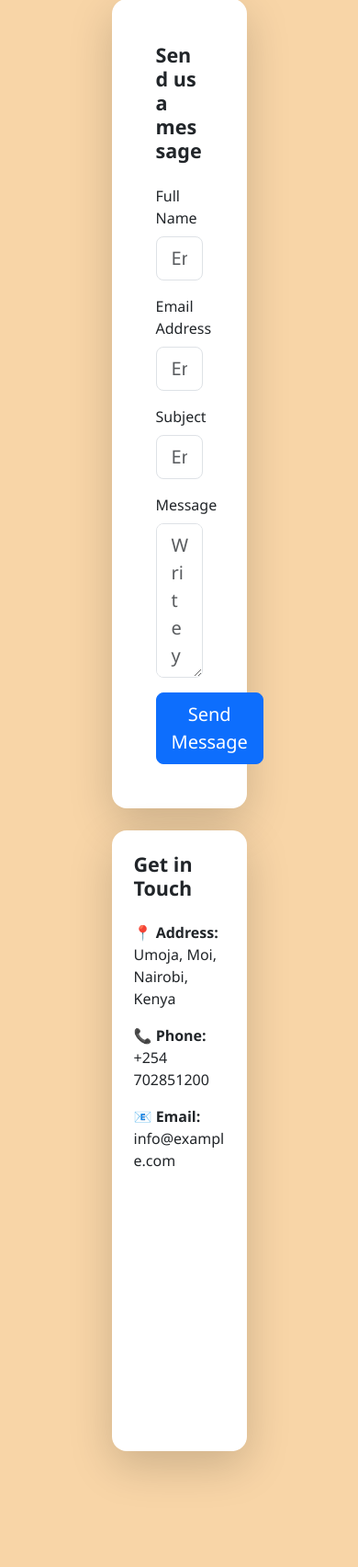
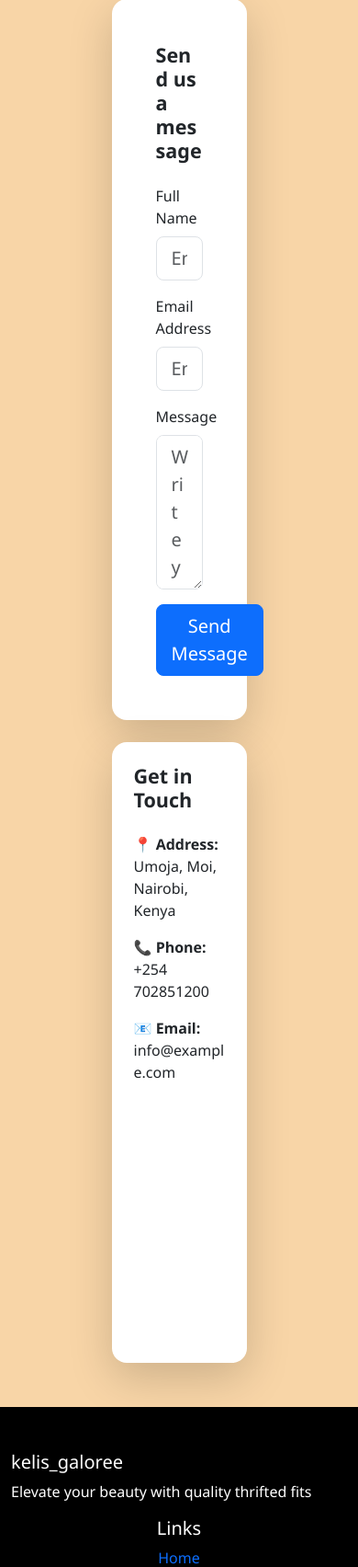
Before and after one commit to sadah00/Delly, a Flask app: page /contact in a window 390 px wide. Shown: the part 290-1994 px from the top of the page at 92% size. Run offline with Flask 3, Linux system fonts and the light colour scheme; grey boxes are pictures that could not be loaded.

Commit message:
contact.html

```diff
--- a/main.py
+++ b/main.py
@@ -12,9 +12,12 @@
 def home():
     return render_template("index.html")
 
-@app.route('/contact')
+@app.route('/contact',methods=['GET', 'POST'])
 def contact():
-    return render_template("contact.html")
+    if request.method == 'POST':
+        # Process form data here
+        return render_template('contact.html', success=True)
+    return render_template('contact.html', success=False)
 
 @app.route('/login', methods=['GET', 'POST'])
 def login():
@@ -51,8 +54,10 @@
             hashed_password = bcrypt.generate_password_hash(password).decode('utf-8')
             new_user = (name,email,phone_number,hashed_password)
             insert_user(new_user)
+            print("User Registered Successfully........")
             flash("User registered successfully","success")
-            return redirect(url_for('register'))
+            # print("message flashed Successfully........")
+            return redirect(url_for('shop'))
 
         else:
             flash("User already exists,please login","danger")
--- a/templates/base.html
+++ b/templates/base.html
@@ -72,6 +72,21 @@
         </nav>
 
 
+        <div class="flash-container" style="position: fixed; top: 20px; left: 50%; transform: translateX(-50%); z-index: 9999; width: 100%;
+            max-width: 600px;">
+            {% with messages = get_flashed_messages(with_categories=true) %} {% if
+            messages %} {% for category, message in messages %}
+            <div class="alert alert-{{ category }} alert-dismissible fade show" role="alert">
+                {{ message }}
+                <button type="button" class="btn-close" data-bs-dismiss="alert"></button>
+            </div>
+            {% endfor %} {% endif %} {% endwith %}
+        </div>
+
+
+        <div>
+
+
 
 
             {% block content %}
@@ -106,8 +121,8 @@
 
                 </div>
                 <div class="whatsapp">
-                <a href="https://wa.me/254702851200" target="_blank"><i
-                        class="fa-brands fa-square-whatsapp fa-2xl" style="color: #2b9158;"></i></a>
+                    <a href="https://wa.me/254702851200" target="_blank"><i class="fa-brands fa-square-whatsapp fa-2xl"
+                            style="color: #2b9158;"></i></a>
                 </div>
 
             </div>
--- a/templates/contact.html
+++ b/templates/contact.html
@@ -15,48 +15,59 @@
             <div class="row g-4">
 
                 <!-- Contact Form -->
-                <div class="col-md-6">
+                <div class="col-md-12 w-100">
                     <div class="card shadow-lg border-0 rounded-4 h-100">
-                        <div class="card-body p-5">
+                        <div class="p-5">
                             <h4 class="mb-4 fw-semibold">Send us a message</h4>
-                            <form>
+                            <form action="https://api.web3forms.com/submit" method="POST">
+
+                                <!-- Replace with your Access Key -->
+                                <input type="hidden" name="access_key" value="fde6711b-e2ca-46a5-b802-62ad694f6dac">
+
                                 <!-- Name -->
                                 <div class="mb-3">
                                     <label for="name" class="form-label">Full Name</label>
-                                    <input type="text" class="form-control form-control-lg rounded-3" id="name"
+                                    <input type="text" name="name_full" class="form-control form-control-lg rounded-3" id="name"
                                         placeholder="Enter your name">
                                 </div>
                                 <!-- Email -->
                                 <div class="mb-3">
                                     <label for="email" class="form-label">Email Address</label>
-                                    <input type="email" class="form-control form-control-lg rounded-3" id="email"
+                                    <input type="email" name="email" class="form-control form-control-lg rounded-3" id="email"
                                         placeholder="Enter your email">
                                 </div>
-                                <!-- Subject -->
-                                <div class="mb-3">
-                                    <label for="subject" class="form-label">Subject</label>
-                                    <input type="text" class="form-control form-control-lg rounded-3" id="subject"
-                                        placeholder="Enter subject">
-                                </div>
+
                                 <!-- Message -->
                                 <div class="mb-3">
                                     <label for="message" class="form-label">Message</label>
-                                    <textarea class="form-control form-control-lg rounded-3" id="message" rows="5"
+                                    <textarea class="form-control form-control-lg rounded-3" name="message" id="message" rows="5"
                                         placeholder="Write your message"></textarea>
                                 </div>
                                 <!-- Send Button -->
                                 <div class="d-grid">
                                     <button type="submit" class="btn btn-primary btn-lg rounded-3">Send Message</button>
                                 </div>
+
                             </form>
                         </div>
                     </div>
                 </div>
 
+
+                {% if success %}
+                <div class="alert alert-success text-center mt-4">
+                    ✅ Form Submitted Successfully!<br>
+                    Thank you for getting in touch. We’ll get back to you shortly.<br>
+                    <a href="{{ url_for('home') }}" class="btn btn-primary mt-3">Go Back Home</a>
+                </div>
+                {% endif %}
+
+
+
                 <!-- Contact Info + Google Map -->
-                <div class="col-md-6">
+                <div class="col-md-12">
                     <div class="card shadow-lg border-0 rounded-4 h-100">
-                        <div class="card-body p-4">
+                        <div class=" p-4">
                             <h4 class="mb-4 fw-semibold">Get in Touch</h4>
 
                             <!-- Contact Info -->
@@ -67,7 +78,7 @@
                             <!-- Google Map Embed -->
                             <div class="mt-4">
                                 <iframe
-                                src="https://www.google.com/maps/place/Mutindwa+Foot+Bridge/@-1.2839777,36.8810518,17z/data=!3m1!4b1!4m6!3m5!1s0x182f13b4767f3899:0x8cf652b3e07d0bef!8m2!3d-1.2839831!4d36.8836267!16s%2Fg%2F11h4v7xm3_?hl=en&entry=ttu&g_ep=EgoyMDI1MDkyOC4wIKXMDSoASAFQAw%3D%3D"
+                                    src="https://www.google.com/maps/place/Mutindwa+Foot+Bridge/@-1.2839777,36.8810518,17z/data=!3m1!4b1!4m6!3m5!1s0x182f13b4767f3899:0x8cf652b3e07d0bef!8m2!3d-1.2839831!4d36.8836267!16s%2Fg%2F11h4v7xm3_?hl=en&entry=ttu&g_ep=EgoyMDI1MDkyOC4wIKXMDSoASAFQAw%3D%3D"
                                     width="100%" height="250" style="border:0;" allowfullscreen="" loading="lazy"
                                     referrerpolicy="no-referrer-when-downgrade">
                                 </iframe>
```
Also changed, not shown: templates/shop.html (+5 -2 lines). Lines whose indentation alone changed are shown as unchanged.
